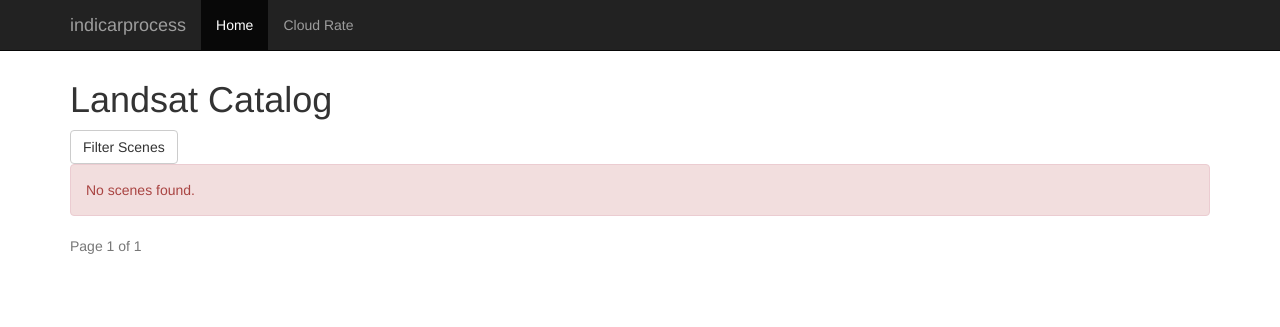
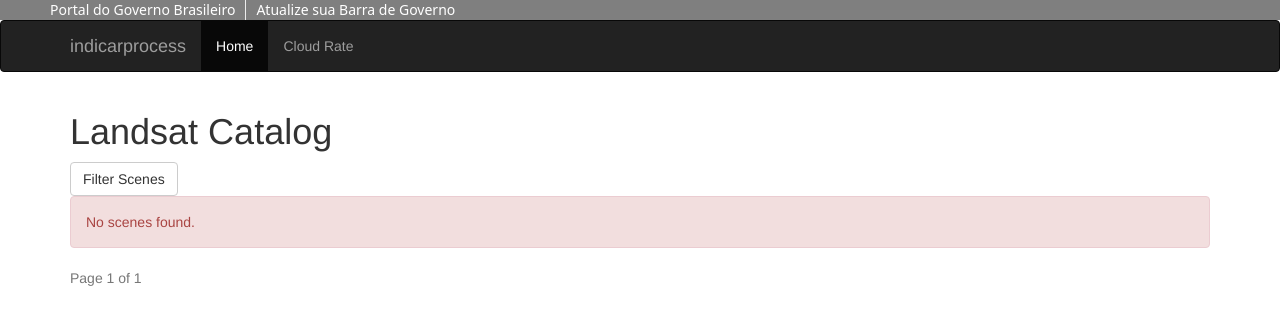
Before and after one commit to cenima-ibama/indicar_process, a Django app: page / in a window 1280 px wide. Shown: the top 327 px of the page. Run offline with Django 3.2, Linux system fonts and the light colour scheme; data that the repository does not hold is empty; parts of the project's set-up code (start-up, migrations or seed data) failed here and were passed over; some libraries are stand-ins or nearby versions.

Commit message:
add topbar of brasil.gov.br

```diff
--- a/indicarprocess/static/css/indicarprocess.css
+++ b/indicarprocess/static/css/indicarprocess.css
@@ -27,3 +27,7 @@
 #search {
 	margin-top:1.6em;
 }
+
+#barra-brasil .brasil-flag {
+  height: 29px !important;
+}
--- a/indicarprocess/templates/base.html
+++ b/indicarprocess/templates/base.html
@@ -12,11 +12,6 @@
 
     <!-- Le styles -->
     <link href="{% static 'css/bootstrap.min.css' %}" rel="stylesheet">
-    <style>
-      body {
-        padding-top: 60px; /* 60px to make the container go all the way to the bottom of the topbar */
-      }
-    </style>
 
     <!-- HTML5 shim, for IE6-8 support of HTML5 elements -->
     <!--[if lt IE 9]>
@@ -35,7 +30,14 @@
 
   <body>
 
-    <div class="navbar navbar-inverse navbar-fixed-top">
+    <div id="barra-brasil" style="background:#7F7F7F; height: 20px; padding:0 0 0 10px;display:block;">
+      <ul id="menu-barra-temp" style="list-style:none;">
+        <li style="display:inline; float:left;padding-right:10px; margin-right:10px; border-right:1px solid #EDEDED"><a href="http://brasil.gov.br" style="font-family:sans,sans-serif; text-decoration:none; color:white;">Portal do Governo Brasileiro</a></li>
+        <li><a style="font-family:sans,sans-serif; text-decoration:none; color:white;" href="http://epwg.governoeletronico.gov.br/barra/atualize.html">Atualize sua Barra de Governo</a></li>
+      </ul>
+    </div>
+
+    <div class="navbar navbar-inverse">
       <div class="container">
         <div class="navbar-header">
           <button type="button" class="navbar-toggle" data-toggle="collapse" data-target=".navbar-collapse">
@@ -69,6 +71,7 @@
     <!-- Placed at the end of the document so the pages load faster -->
     <script src="http://code.jquery.com/jquery-latest.js"></script>
     <script src="{% static 'js/bootstrap.min.js' %}"></script>
+    <script src="//barra.brasil.gov.br/barra.js" type="text/javascript"></script>
 
     <!-- place project specific Javascript in this file -->
     <script src="{% static 'js/indicarprocess.js' %}"></script>
```
